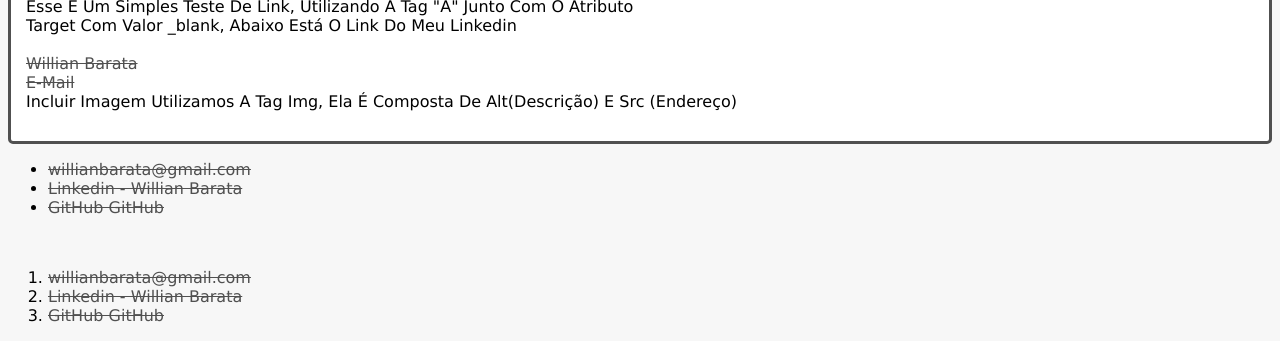
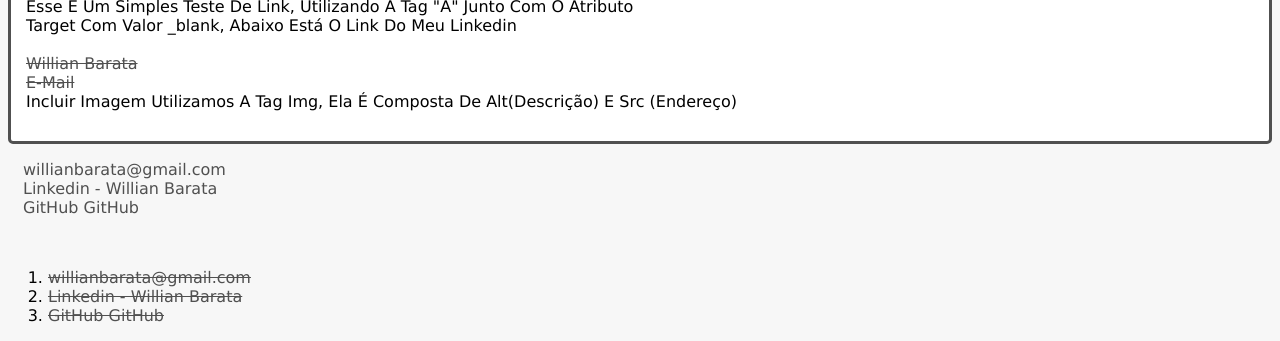
Before and after one commit to willianbarata/DioBootcampEduzz, a plain HTML site: page 1 - Introdução a criação de websites com HTML5 e CSS3/index.html in a window 1280 px wide. Shown: the part 1312-1653 px from the top of the page. Drawn offline with Linux system fonts and the light colour scheme.

Commit message:
Aula 15 - estilizando lista

```diff
--- a/1 - Introdução a criação de websites com HTML5 e CSS3/css/style.css
+++ b/1 - Introdução a criação de websites com HTML5 e CSS3/css/style.css
@@ -53,3 +53,12 @@ a {
 .post_img {
   margin-bottom: 15px;
 }
+
+.contacts_list {
+  list-style-type: none;
+  padding-left: 15px;
+}
+
+.contacts_list li a {
+  text-decoration: none;
+}
--- a/1 - Introdução a criação de websites com HTML5 e CSS3/index.html
+++ b/1 - Introdução a criação de websites com HTML5 e CSS3/index.html
@@ -37,7 +37,7 @@
         </p>
         </article>
         <footer>
-            <ul>
+            <ul class="contacts_list">
                 <li>
                     <a href="mailto: willianbarata@gmail.com"> willianbarata@gmail.com</a>
                 </li>
```
